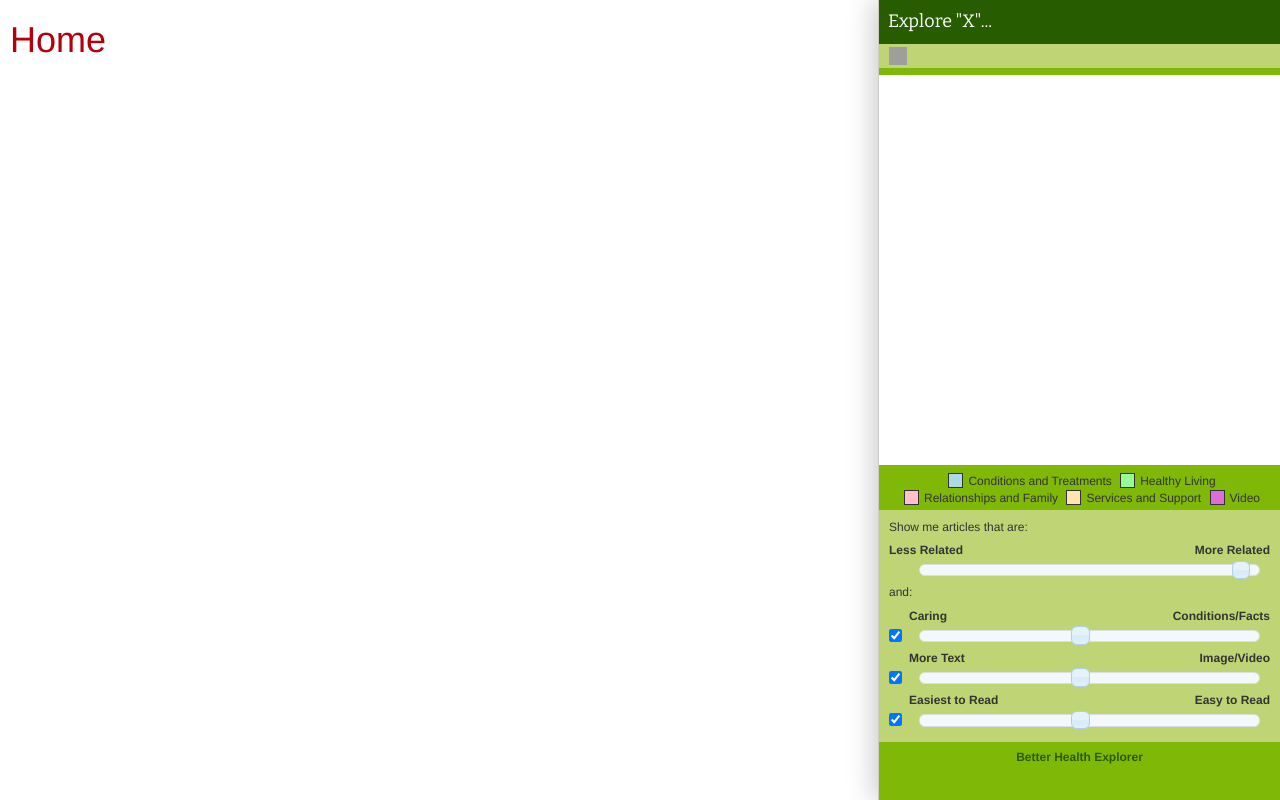
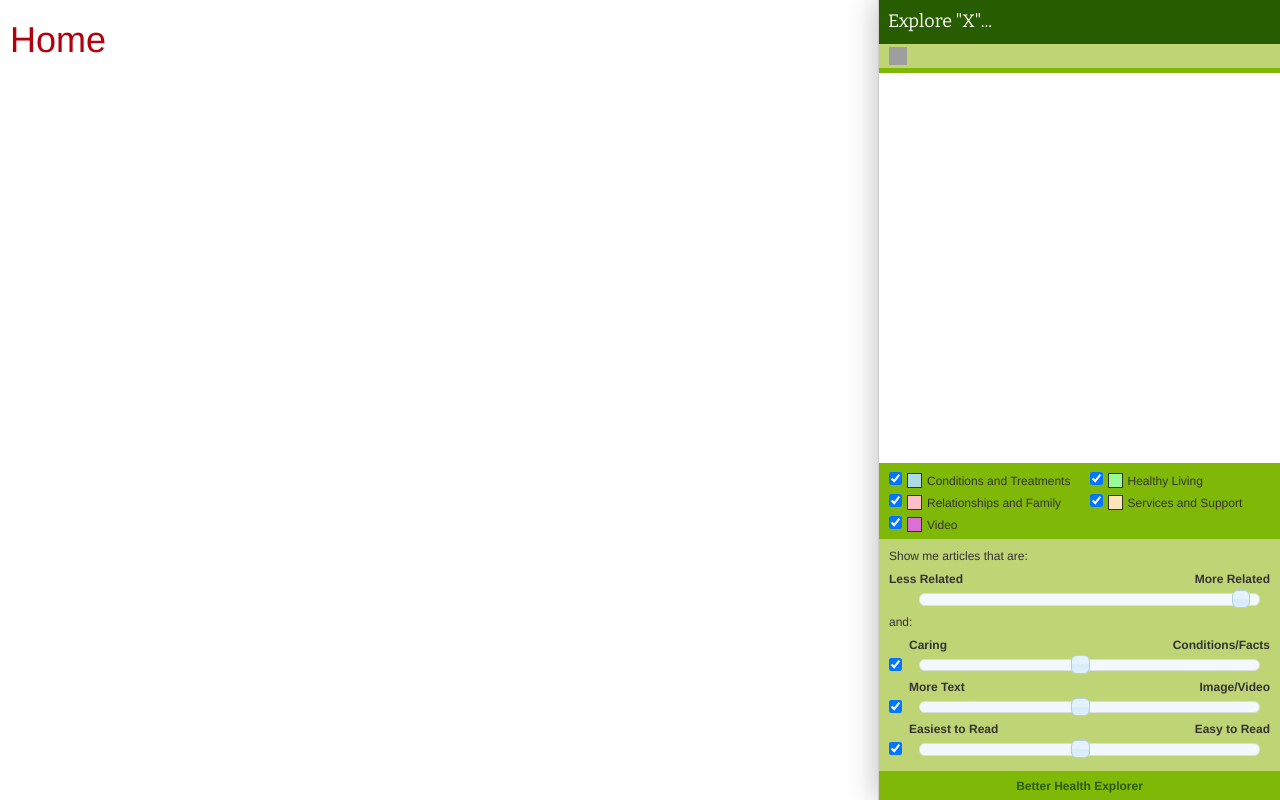
Before and after one commit to cipang/better-health-explorer, a Django app: template web/templates/article.html in a window 1280 px wide. Run offline with Django 3.2, Linux system fonts and the light colour scheme; the template is opened without the code that fills it, so the values that code supplies are empty; some libraries are stand-ins or nearby versions; grey boxes are pictures that could not be loaded.

Commit message:
Implemented a framework for data type filters - waiting for DB updates. Minor code style fixes.

```diff
--- a/web/static/styles.css
+++ b/web/static/styles.css
@@ -27,7 +27,6 @@ body {
 #panel h1 { font-size: 18px; }
 #panel h2 { font-size: 12px; margin: 10px 0 5px; font-weight: normal; }
 #panel #top { background-color: #bfd575; }
-#panel .colorblock { height: 0.5em; }
 
 #pond {
     position: relative;
@@ -36,6 +35,8 @@ body {
     background-color: #fff;
     /*border: 1px solid #aaa;*/
     padding: 10px;
+    display: block;
+    margin-top: 5px;
 }
 
 /*#pond .fish {
@@ -214,8 +215,13 @@ body {
 
 #legend {
     font-size: 12px;
-    text-align: center;
-    padding: 0.25em 0;
+    padding: 5px 0;
+}
+
+#legend div {
+    float: left;
+    width: 50%;
+    padding-left: 10px;
 }
 
 #legend .box {
--- a/web/templates/article.html
+++ b/web/templates/article.html
@@ -53,16 +53,14 @@
             </ol>
         </div>
 
-        <div class="colorblock"></div>
-
         <svg id="pond"></svg>
 
-        <div id="legend">
-            <span class="box a"></span>Conditions and Treatments
-            <span class="box b"></span>Healthy Living<br>
-            <span class="box c"></span>Relationships and Family
-            <span class="box d"></span>Services and Support
-            <span class="box e"></span>Video
+        <div id="legend" class="clearfix">
+            <div><input type="checkbox" class="cat-checkbox" data-dim="0" checked="checked"><span class="box a"></span>Conditions and Treatments</div>
+            <div><input type="checkbox" class="cat-checkbox" data-dim="1" checked="checked"><span class="box b"></span>Healthy Living</div>
+            <div><input type="checkbox" class="cat-checkbox" data-dim="2" checked="checked"><span class="box c"></span>Relationships and Family</div>
+            <div><input type="checkbox" class="cat-checkbox" data-dim="3" checked="checked"><span class="box d"></span>Services and Support</div>
+            <div><input type="checkbox" class="cat-checkbox" data-dim="4" checked="checked"><span class="box e"></span>Video</div>
         </div>
 
         <!--ul id="navcontrol" class="clearfix">
```
Also changed, not shown: web/static/article.js (+36 -1 lines), web/views.py (+35 -18 lines).
